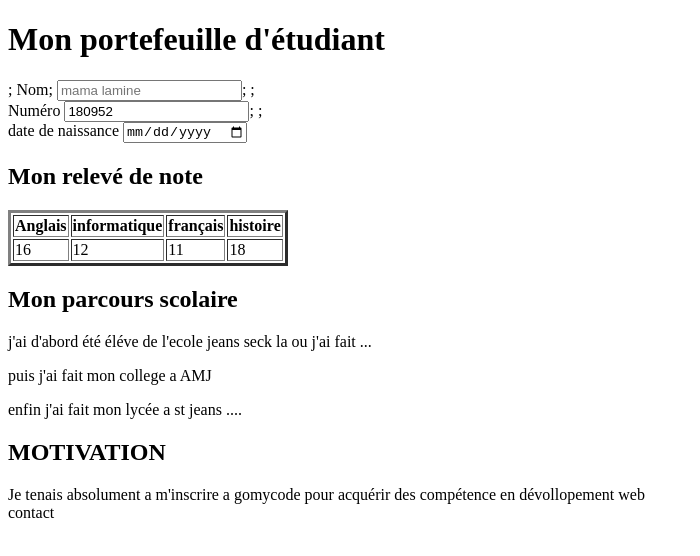
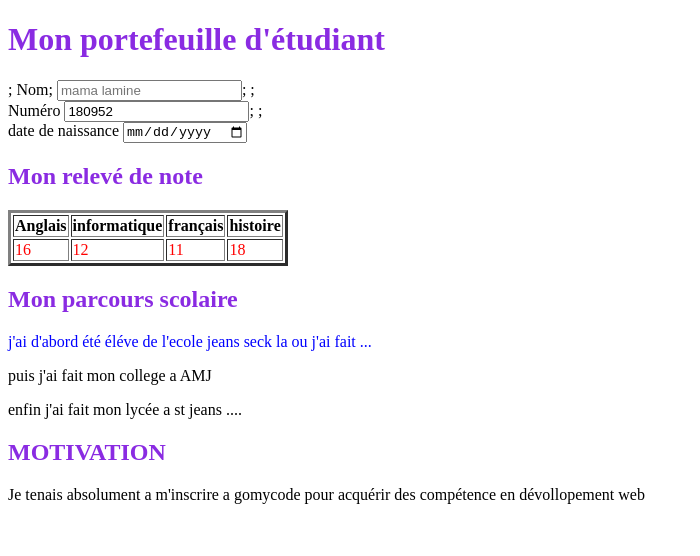
Before and after one commit to beatj11-arch/portdolio1, a plain HTML site: page index.html in a window 1280 px wide. Shown: the whole page, without its empty margins (0-700 px from the left). Drawn offline with Linux system fonts and the light colour scheme.

Commit message:
premier commit

```diff
--- a/index.html
+++ b/index.html
@@ -4,6 +4,7 @@
     <meta charset="UTF-8">
     <meta name="viewport" content="width=device-width, initial-scale=1.0">
     <title>mon portefeuille</title>
+    <link rel="stylesheet" href="style.css">
 </head>
 <h1>Mon portefeuille d'étudiant</h1>
 <body>
@@ -30,7 +31,7 @@
             <th>français</th>
             <th>histoire</th>
         </tr>
-        <tr>
+        <tr class="color">
             <td>16</td>
             <TD>12</TD>
             <td>11</td>
@@ -39,13 +40,12 @@
         </table>
 
         <h2>Mon parcours scolaire</h2>
-        <p>j'ai d'abord été éléve de l'ecole jeans seck la ou j'ai fait ...</p>
+        <p class="speciale"> j'ai d'abord été éléve de l'ecole jeans seck la ou j'ai fait ...</p>
         <p>puis j'ai fait mon college a AMJ</p>
         <p>enfin j'ai fait mon lycée a st jeans .... </p>
         <H2>MOTIVATION</H2>
         Je tenais absolument a m'inscrire a gomycode pour acquérir des compétence en dévollopement web
-    <br>
-    <footer>contact</footer>
+
 
 
 
--- /dev/null
+++ b/style.css
@@ -0,0 +1,15 @@
+h1{
+    color: blueviolet;
+}
+h2{
+    color: blueviolet;
+}
+.speciale{
+    color: blue;
+}
+table{
+    color: black;
+}
+.color{
+    color: red;
+}
```
